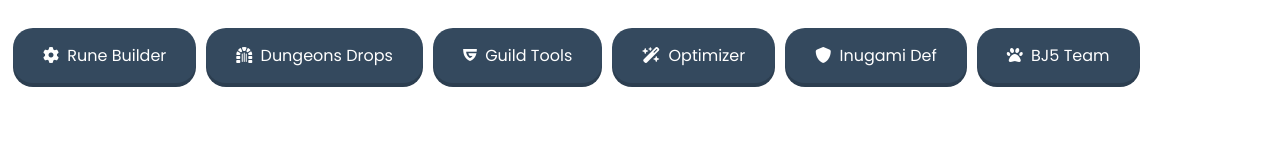
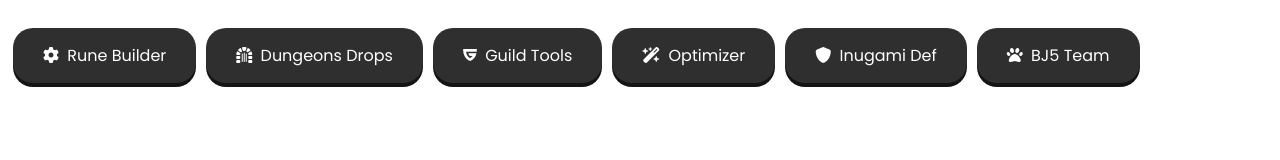
Before and after one commit to nateekarni/notion_widgets, a plain HTML site: page button.html in a window 1280 px wide. Drawn offline with Linux system fonts and the light colour scheme.

Commit message:
Update button.html

```diff
--- a/button.html
+++ b/button.html
@@ -10,8 +10,8 @@
 
   <style>
     :root {
-      --my-color:#34495e;
-      --my-color-accent:#2c3e50;
+      --my-color:#2F2F2F;
+      --my-color-accent:#141414;
       --black: #3c3c3c;
       --black-accent: #2d2d2d;
       --blue: #809bce;
```
